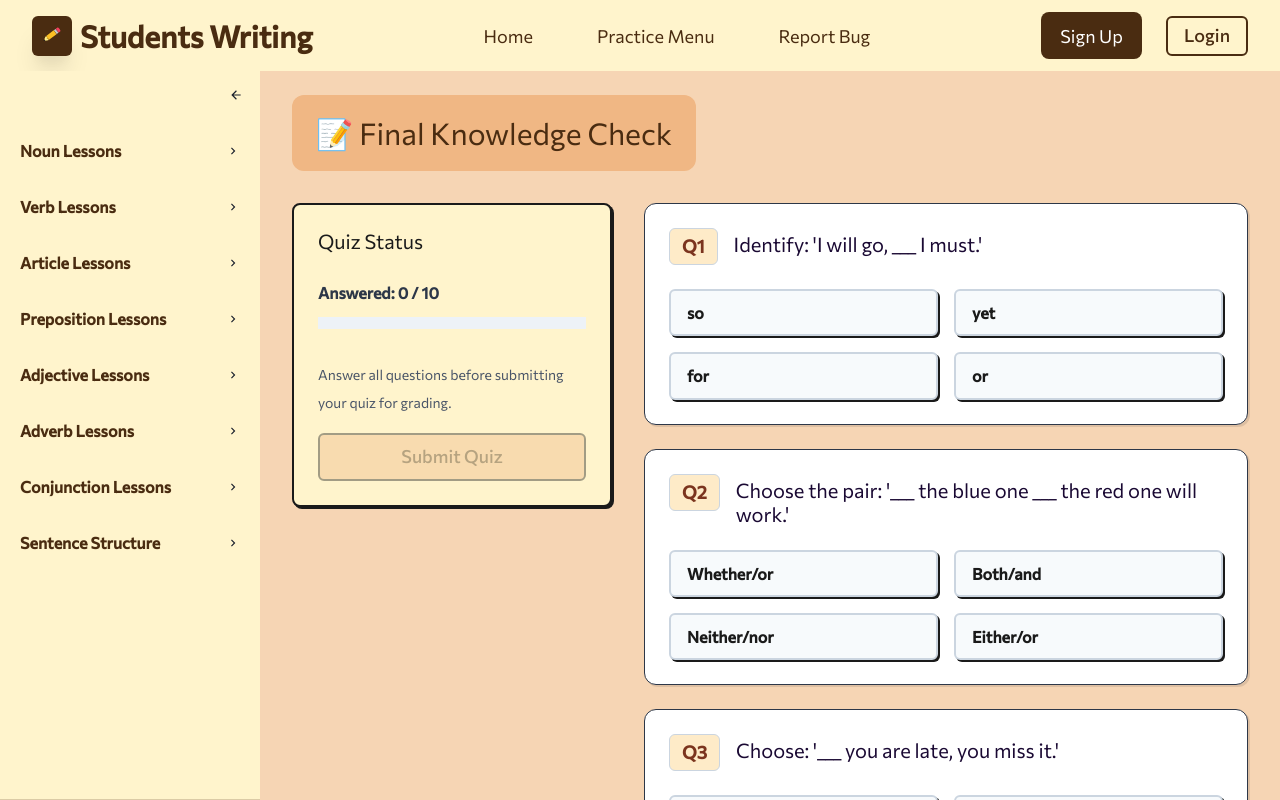
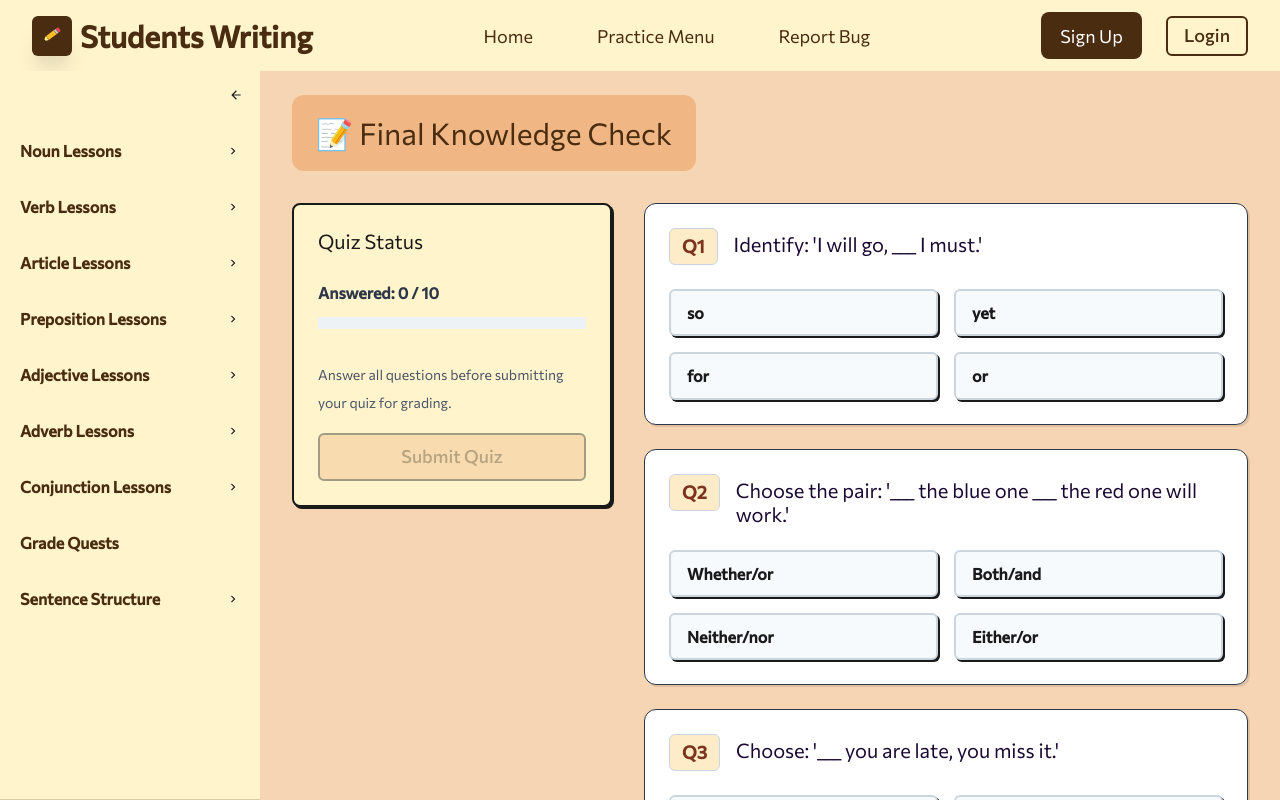
Before and after one commit to BloodNoon/grammar-ai, a React (Create React App) app in the folder client/: page /conjunction-quiz in a window 1280 px wide. Built offline with nearby package versions, Linux system fonts and the light colour scheme.

Commit message:
Update Sidebar.js
I added a "Grade Quests" link in the sidebar.

```diff
--- a/client/src/components/Sidebar.js
+++ b/client/src/components/Sidebar.js
@@ -100,6 +100,11 @@
       { label: "Conjunction Quiz", to: "/conjunction-quiz" },
       { label: "Sentence Structures", to: "/conjunction-sentence-structures" },
     ],
+  },
+  {
+    title: "Grade Quests",
+    isLink: true,
+    to: "/grade-quests",
   },
   {
     title: "Sentence Structure",
```
